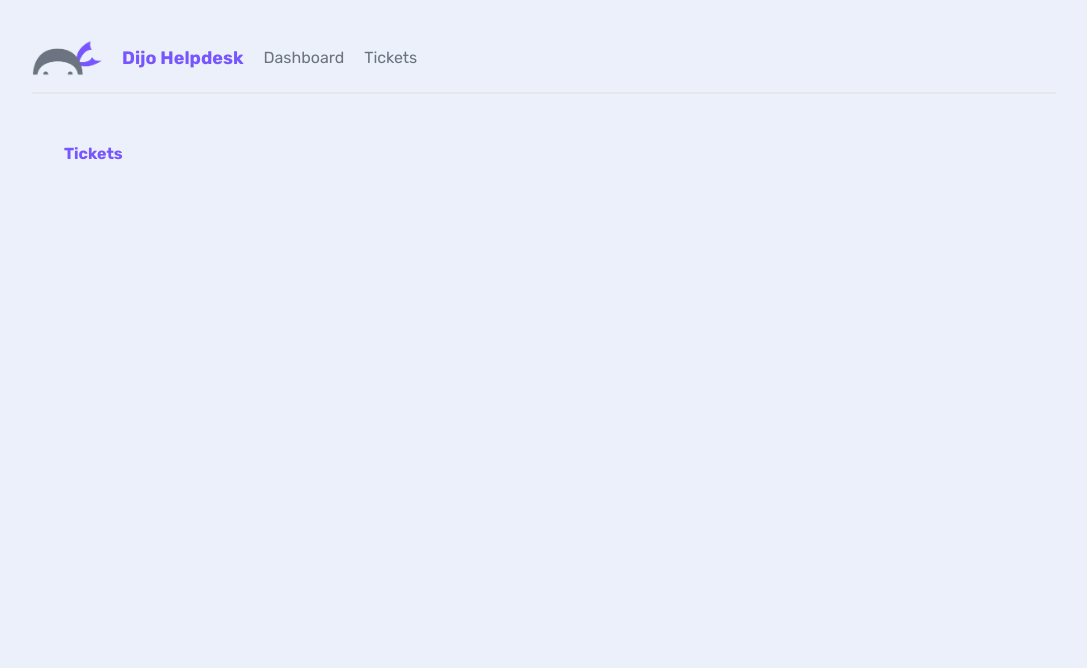
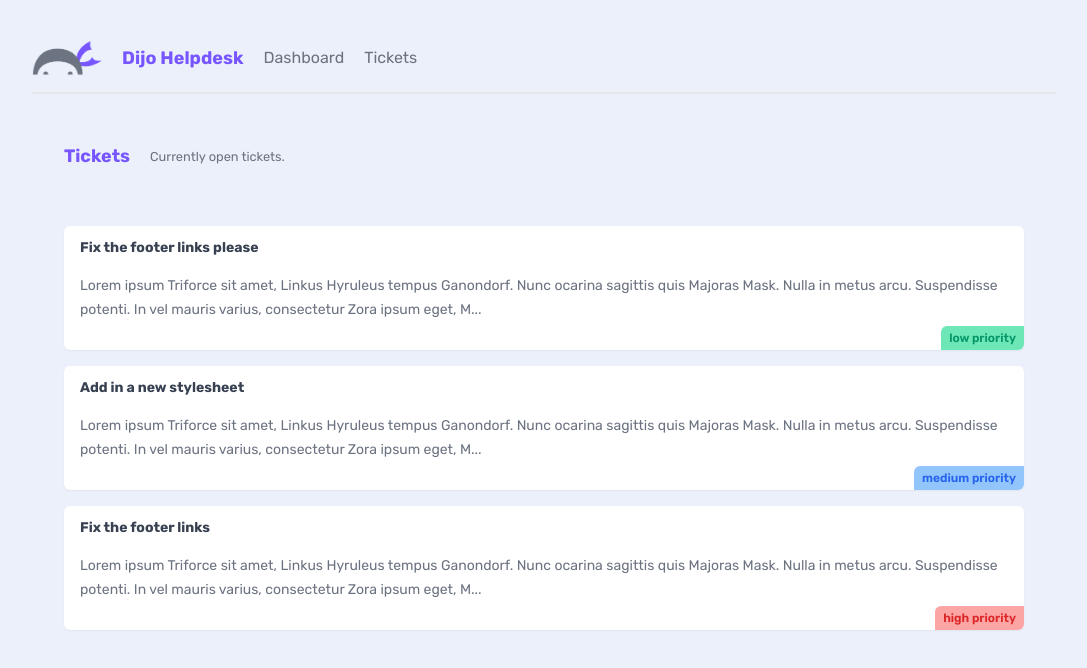
Before and after one commit to raiyin/learning, a Next.js app in the folder nextjs/dojo-helpdesk/: page /tickets in a window 1280 px wide. Shown: the top 668 px of the page, without its empty margins (96-1183 px from the left). Built offline with nearby package versions, Linux system fonts and the light colour scheme; data requests are answered from the project's data file.

Commit message:
Fetching and revalidating data

```diff
--- a/nextjs/dojo-helpdesk/app/tickets/TicketList.jsx
+++ b/nextjs/dojo-helpdesk/app/tickets/TicketList.jsx
@@ -1,9 +1,35 @@
 import React from 'react';
 
-
+async function getTickets() {
+    const res = await fetch(`http://localhost:4000/tickets`, {
+        next: {
+            revalidate: 30
+        }
+    });
+    return res.json();
+}
 
 export default async function TicketList() {
+
+    const tickets = await getTickets();
+
     return (
-        <div>TicketList</div>
+        <>
+            {
+                tickets.map((ticket) => (
+                    <div key={ticket.id} className='card my-5'>
+                        <h3>{ticket.title}</h3>
+                        <p>{ticket.body.slice(0, 200)}...</p>
+                        <div className={`pill ${ticket.priority}`}>
+                            {ticket.priority} priority
+                        </div>
+                    </div>
+                ))
+            }
+            {
+                tickets.length === 0 && (
+                    <p className='text-center'>There are no tickets!</p>
+                )}
+        </>
     );
 }
--- a/nextjs/dojo-helpdesk/app/tickets/page.jsx
+++ b/nextjs/dojo-helpdesk/app/tickets/page.jsx
@@ -1,11 +1,19 @@
 import React from 'react';
+import TicketList from './TicketList';
 
 export default function Tickets() {
     return (
         <main>
-            <h2>
-                Tickets
-            </h2>
+            <nav>
+                <h2>Tickets</h2>
+                <p>
+                    <small>
+                        Currently open tickets.
+                    </small>
+                </p>
+            </nav>
+
+            <TicketList />
         </main>
     );
 }
```
